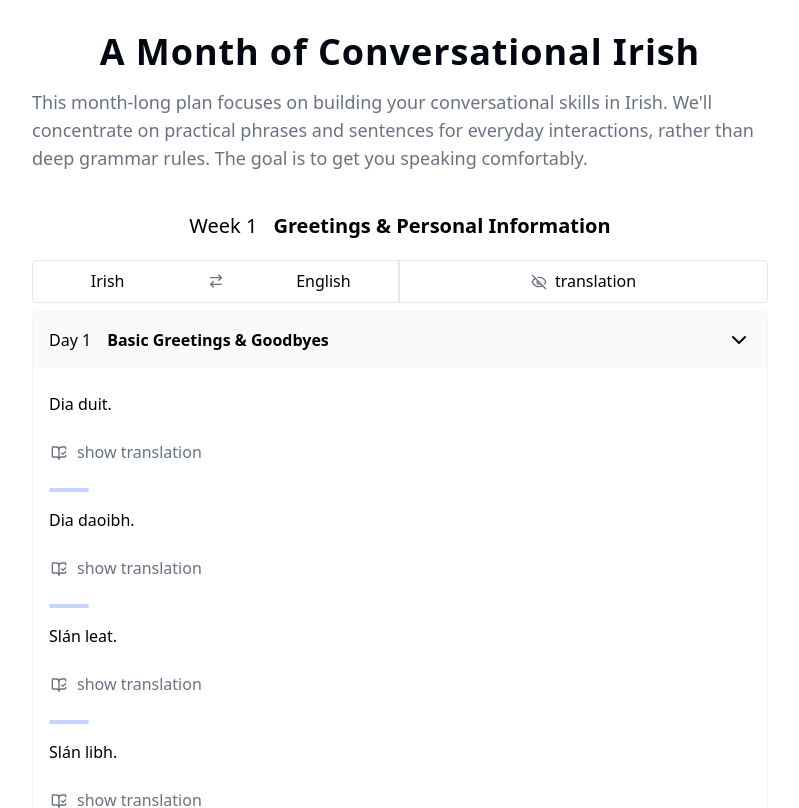
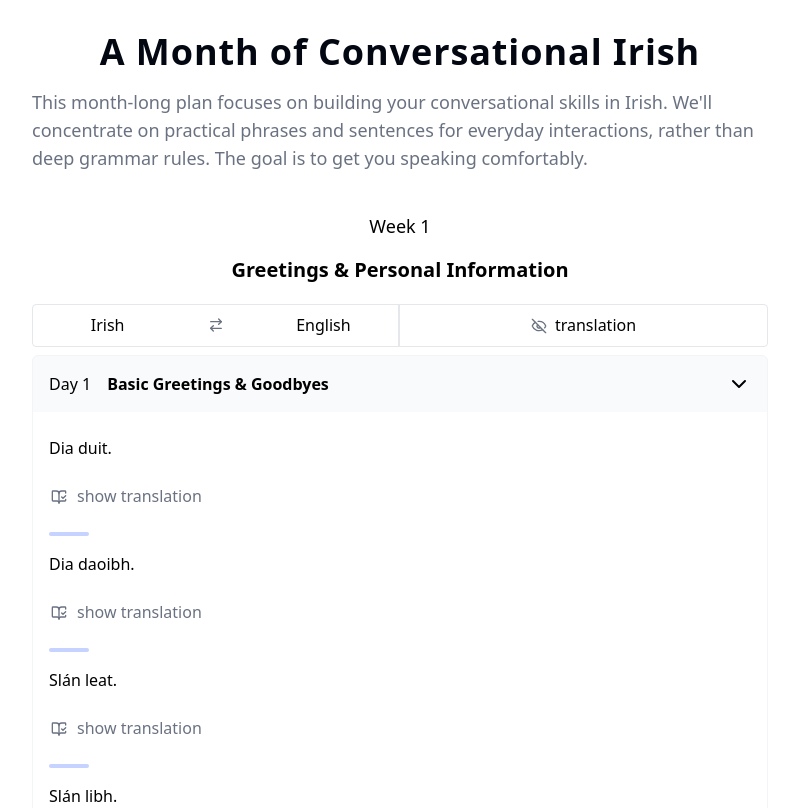
Before and after one commit to DaraghColl/learn-irish, a React (Vite) app: page / in a window 1280 px wide. Shown: the top 808 px of the page, without its empty margins (240-1039 px from the left). Built offline with nearby package versions, Linux system fonts and the light colour scheme.

Commit message:
feat: flex col on week header

```diff
--- a/src/components/week-learning/week-learning.tsx
+++ b/src/components/week-learning/week-learning.tsx
@@ -12,8 +12,8 @@
 
   return (
     <>
-      <h3 className="mb-5 flex items-center justify-center gap-4 lg:text-xl">
-        <span className="text-nowrap">Week {weeks[currentWeek].week}</span>
+      <h3 className="mb-5 flex flex-col items-center justify-center gap-4 lg:text-xl">
+        <span className="text-lg text-nowrap">Week {weeks[currentWeek].week}</span>
         <span className="font-semibold">{weeks[currentWeek].theme}</span>
       </h3>
       <TranslateSettings />
```
